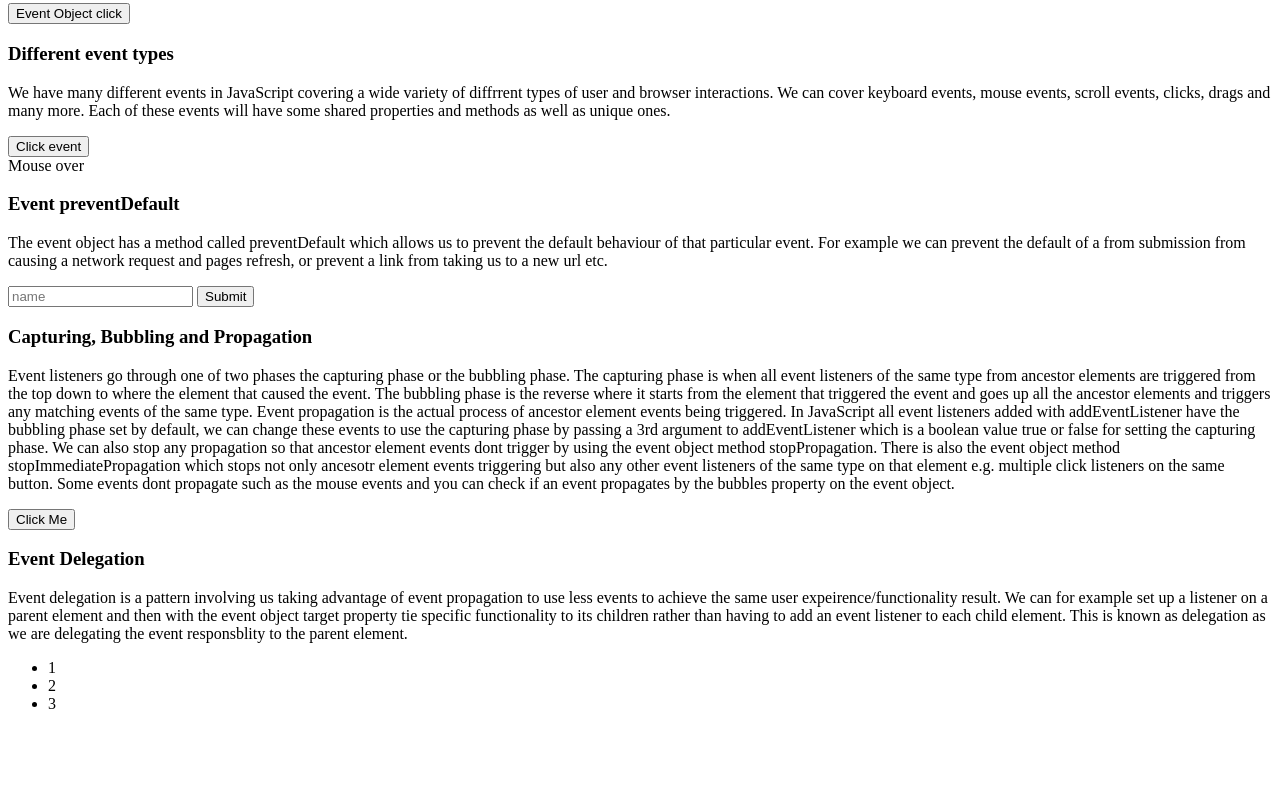
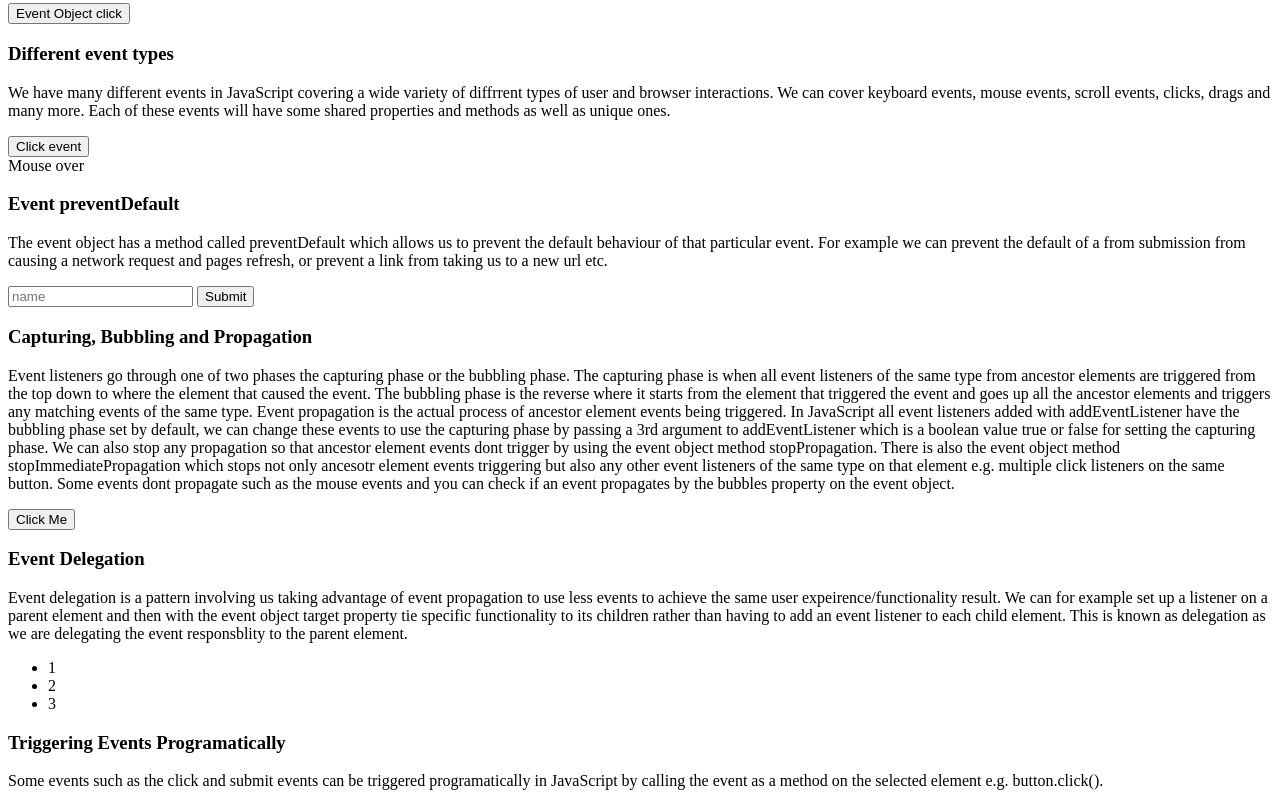
Before and after one commit to Adam-Harte/events, a plain HTML site: page index.html in a window 1280 px wide. Shown: the part 488-1294 px from the top of the page. Before the commit the page ends 1217 px from the top, so only its background shows below. Drawn offline with Linux system fonts and the light colour scheme.

Commit message:
calling events programatically added

```diff
--- a/app.js
+++ b/app.js
@@ -83,3 +83,6 @@ const ul = document.querySelector('ul');
 ul.addEventListener('click', event => {
 	event.target.style.backgroundColor = 'red';
 });
+
+// calling events programatically
+btn1.click();
--- a/index.html
+++ b/index.html
@@ -111,5 +111,11 @@
 			<li>2</li>
 			<li>3</li>
 		</ul>
+		<h3>Triggering Events Programatically</h3>
+		<p>
+			Some events such as the click and submit events can be triggered
+			programatically in JavaScript by calling the event as a method on the
+			selected element e.g. button.click().
+		</p>
 	</body>
 </html>
```
